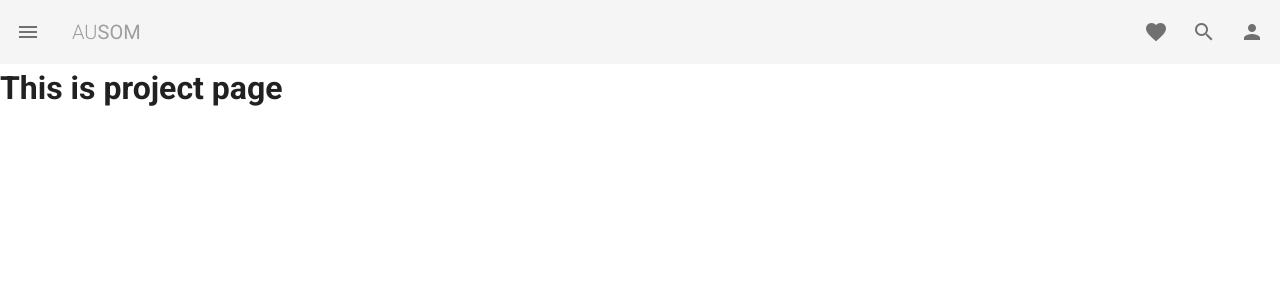
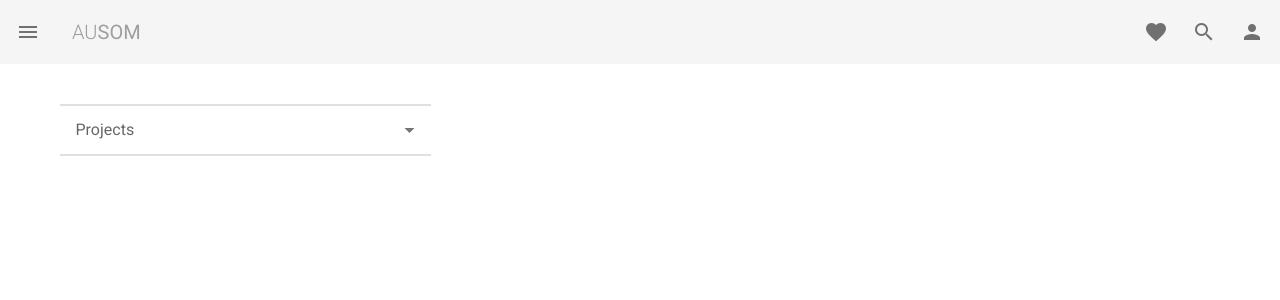
Before and after one commit to madevara24/performance-report-prototype, a Vue app: page /project in a window 1280 px wide. Shown: the top 300 px of the page. Built offline with nearby package versions, Linux system fonts and the light colour scheme.

Commit message:
Implement project selector

```diff
--- a/src/components/ProjectSelector.vue
+++ b/src/components/ProjectSelector.vue
@@ -1,17 +1,41 @@
 <template>
-    <div>
+
+    <v-container id="project-selector">
+        <v-row>
+            <v-col cols=12 xs=12 md=6 lg=4>
+                <v-overflow-btn
+                class="my-2"
+                @change="selectProject(selectedProject)"
+                v-model="selectedProject"
+                :items="items"
+                label="Projects"
+                target="#project-selector"
+                editable></v-overflow-btn>
+            </v-col>
+        </v-row>
         <!-- <v-select v-model="select" :items="items" :rules="[v => !!v || 'Item is required']" label="Item" required></v-select> -->
-        <v-select v-model="select" :items="items" label="Item"></v-select>
-    </div>
+        <!-- <v-select v-model="select" :items="items" label="Projects"></v-select> -->
+    </v-container>
 </template>
 
 <script>
 export default {
     data() {
         return {
+            selectedProject: null,
             items: [
-                'Insight','Roundabout','Alchemist','Hexagon'
+                {text:'Insight',id:1},
+                {text:'Roundabout',id:1},
+                {text:'Alchemist',id:1},
+                {text:'Hexagon',id:1},
+
             ]
+        }
+    },
+    methods: {
+        selectProject(name){
+            //eslint-disable-next-line
+            console.log(name)
         }
     },
 }
--- a/src/views/Project.vue
+++ b/src/views/Project.vue
@@ -1,6 +1,18 @@
 <template>
   <div class="about">
-    <h1>This is project page</h1>
-    <p>{{$route.params.projectId}}</p>
+    <v-container class="my-5">
+      <v-row>
+        <ProjectSelector />
+      </v-row>
+    </v-container>
   </div>
 </template>
+
+<script>
+import ProjectSelector from '@/components/ProjectSelector'
+export default {
+  components:{
+    ProjectSelector
+  }
+}
+</script>
```
